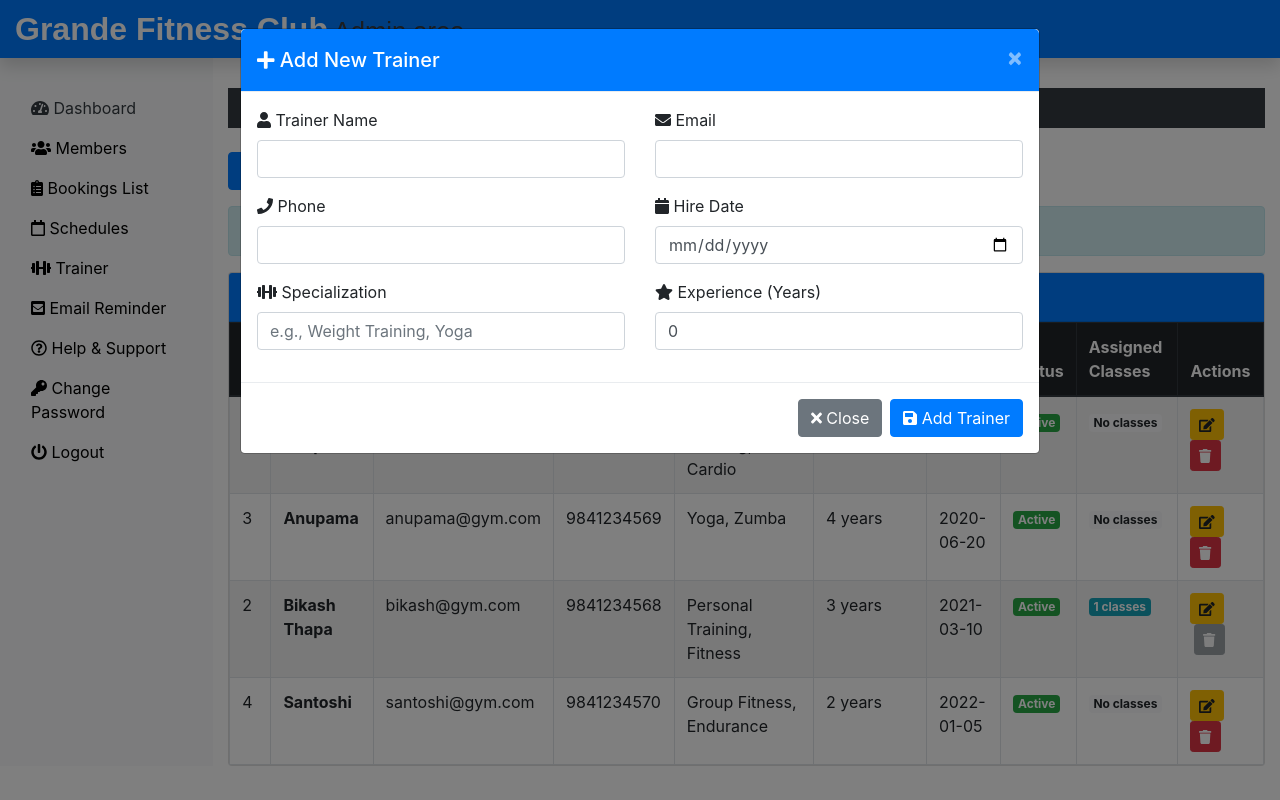
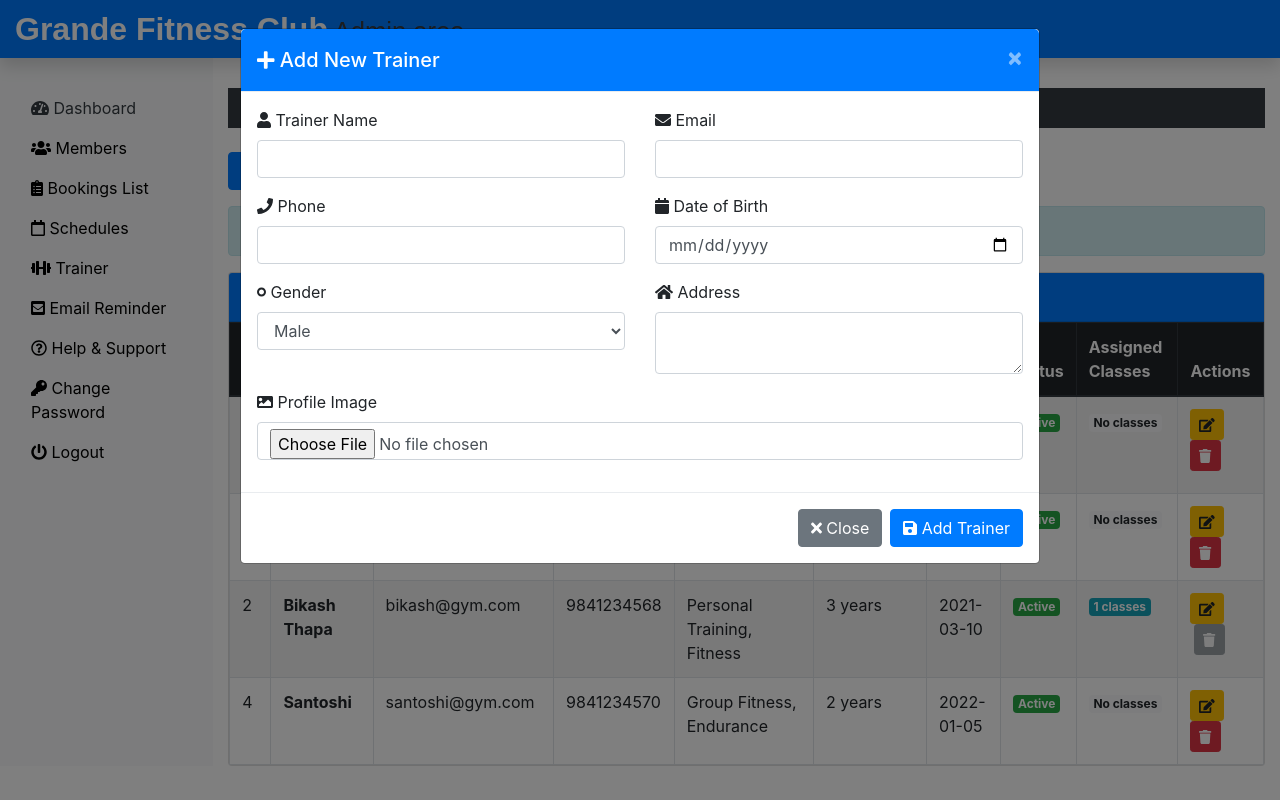
Before and after one commit to satkrit22/gym-management, a PHP site: page /Admin/manage_trainer.php in a window 1280 px wide, after a click on "Add New Trainer". Run offline with PHP 8.4, Linux system fonts and the light colour scheme; a user stored in the database is signed in; data comes from the database, SQL or seed files in the repository; some web fonts are replaced.

Commit message:
final changes

```diff
--- a/Admin/manage_trainer.php
+++ b/Admin/manage_trainer.php
@@ -16,16 +16,22 @@ if (isset($_POST['action'])) {
 
     switch ($action) {
         case 'add':
-            $trainer_name = $_POST['trainer_name'];
-            $email = $_POST['email'];
-            $phone = $_POST['phone'];
-            $specialization = $_POST['specialization'];
-            $experience_years = $_POST['experience_years'];
-            $hire_date = $_POST['hire_date'];
+            $trainer_name = @$_POST['trainer_name'];
+$email = @$_POST['email'];
+$phone = @$_POST['phone'];
+$specialization = @$_POST['specialization'];
+$experience_years = @$_POST['experience_years'];
+$hire_date = @$_POST['hire_date'] ? $_POST['hire_date'] : NULL;
 
-            $sql = "INSERT INTO trainers_tb (trainer_name, email, phone, specialization, experience_years, hire_date) VALUES (?, ?, ?, ?, ?, ?)";
-            $stmt = $conn->prepare($sql);
-            $stmt->bind_param("ssssiss", $trainer_name, $email, $phone, $specialization, $experience_years, $hire_date);
+            // If hire_date is empty, set it to NULL for the query
+            if (empty($hire_date)) {
+                $hire_date = NULL;  // Set hire_date to NULL if it's not provided
+                $stmt = $conn->prepare("INSERT INTO trainers_tb (trainer_name, email, phone, specialization, experience_years, hire_date) VALUES (?, ?, ?, ?, ?, ?)");
+                $stmt->bind_param("ssssss", $trainer_name, $email, $phone, $specialization, $experience_years, $hire_date);
+            } else {
+                $stmt = $conn->prepare("INSERT INTO trainers_tb (trainer_name, email, phone, specialization, experience_years, hire_date) VALUES (?, ?, ?, ?, ?, ?)");
+                $stmt->bind_param("sssssss", $trainer_name, $email, $phone, $specialization, $experience_years, $hire_date);
+            }
 
             if ($stmt->execute()) {
                 $success_msg = "Trainer added successfully!";
@@ -241,7 +247,7 @@ if ($edit_trainer_id) {
                 <h5 class="modal-title"><i class="fas fa-plus"></i> Add New Trainer</h5>
                 <button type="button" class="close text-white" data-dismiss="modal">&times;</button>
             </div>
-            <form method="POST">
+            <form method="POST" enctype="multipart/form-data">
                 <div class="modal-body">
                     <input type="hidden" name="action" value="add">
                     <div class="row">
@@ -254,7 +260,7 @@ if ($edit_trainer_id) {
                         <div class="col-md-6">
                             <div class="form-group">
                                 <label><i class="fas fa-envelope"></i> Email</label>
-                                <input type="email" class="form-control" name="email">
+                                <input type="email" class="form-control" name="email" required>
                             </div>
                         </div>
                     </div>
@@ -267,24 +273,32 @@ if ($edit_trainer_id) {
                         </div>
                         <div class="col-md-6">
                             <div class="form-group">
-                                <label><i class="fas fa-calendar"></i> Hire Date</label>
-                                <input type="date" class="form-control" name="hire_date">
+                                <label><i class="fas fa-calendar"></i> Date of Birth</label>
+                                <input type="date" class="form-control" name="dob">
                             </div>
                         </div>
                     </div>
                     <div class="row">
                         <div class="col-md-6">
                             <div class="form-group">
-                                <label><i class="fas fa-dumbbell"></i> Specialization</label>
-                                <input type="text" class="form-control" name="specialization" placeholder="e.g., Weight Training, Yoga">
+                                <label><i class="fas fa-genderless"></i> Gender</label>
+                                <select class="form-control" name="gender">
+                                    <option value="male">Male</option>
+                                    <option value="female">Female</option>
+                                    <option value="other">Other</option>
+                                </select>
                             </div>
                         </div>
                         <div class="col-md-6">
                             <div class="form-group">
-                                <label><i class="fas fa-star"></i> Experience (Years)</label>
-                                <input type="number" class="form-control" name="experience_years" min="0" max="50" value="0">
+                                <label><i class="fas fa-home"></i> Address</label>
+                                <textarea class="form-control" name="address"></textarea>
                             </div>
                         </div>
+                    </div>
+                    <div class="form-group">
+                        <label><i class="fas fa-image"></i> Profile Image</label>
+                        <input type="file" class="form-control" name="image">
                     </div>
                 </div>
                 <div class="modal-footer">
@@ -299,6 +313,7 @@ if ($edit_trainer_id) {
         </div>
     </div>
 </div>
+
 
 <!-- Edit Trainer Modal -->
 <div class="modal fade" id="editTrainerModal" tabindex="-1">
```
